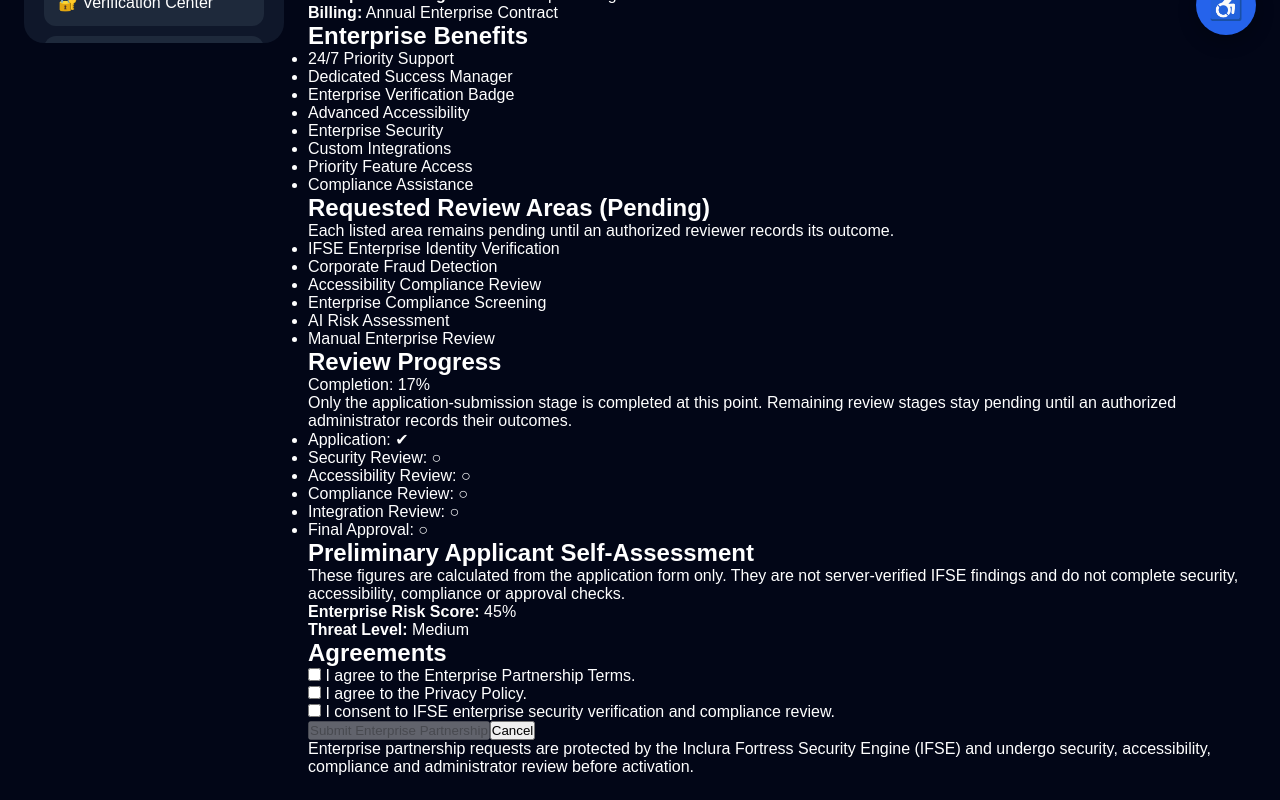
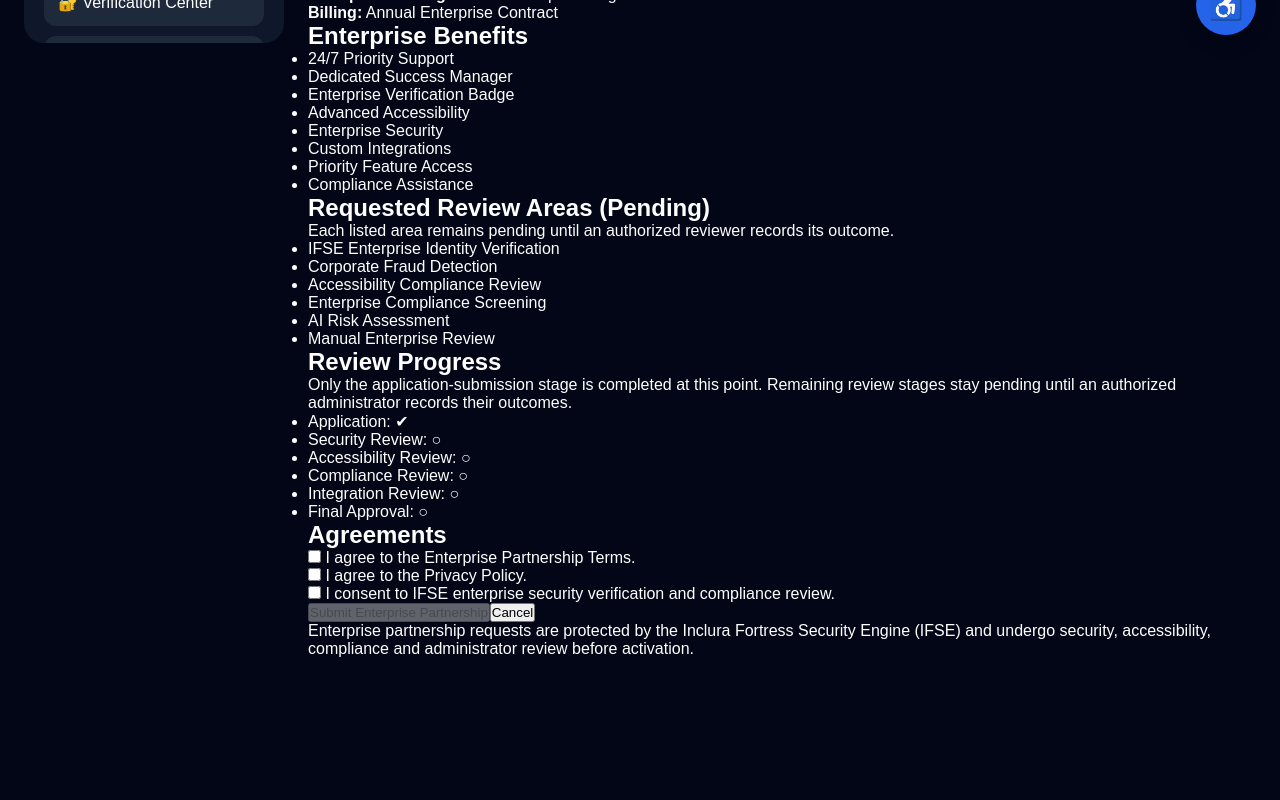
Before and after one commit to inclurah-png/inclura-web, a React (Vite) app: page /enterprise-partnership in a window 1280 px wide. Shown: the part 741-1541 px from the top of the page. After the commit the page ends 1423 px from the top, so only its background shows below. Built offline with nearby package versions, Linux system fonts and the light colour scheme; no server answers; the database is empty; sample sign-in values are in the browser's storage.

Commit message:
fix(partnerships): remove applicant-generated IFSE risk scores

```diff
--- a/src/pages/EnterprisePartnership.jsx
+++ b/src/pages/EnterprisePartnership.jsx
@@ -309,33 +309,7 @@ const [reviewProgress,
       );
 
     };
-        const enterpriseRiskScore =
-    calculateEnterpriseRisk();
-
-  const threatLevel =
-    enterpriseRiskScore >= 75
-      ? "High"
-      : enterpriseRiskScore >= 40
-      ? "Medium"
-      : "Low";
-
-  const ifseSecurityScore =
-100 - enterpriseRiskScore;
-
-const trustScore =
-enterpriseRiskScore >= 70
-?
-"Low"
-
-:
-enterpriseRiskScore >= 40
-?
-"Medium"
-
-:
-"High";
-
-    const handleSubmit =
+        const handleSubmit =
     async (e) => {
 
       e.preventDefault();
@@ -559,14 +533,6 @@ approvalStatus:
 
 contractStatus:
 "Inactive",
-
-              riskScore: enterpriseRiskScore,
-              riskScoreSource: "member_self_assessment",
-              threatLevel,
-              ifseSecurityScore,
-              ifseSecurityScoreSource: "member_self_assessment",
-              trustScore,
-              trustScoreSource: "member_self_assessment",
 
               createdAt:
                 serverTimestamp(),
@@ -1255,11 +1221,7 @@ serverTimestamp(),
 
             </h2>
 
-            <p>
 
-              Completion: {getReviewPercentage()}%
-
-            </p>
 
             <p>Only the application-submission stage is completed at this point. Remaining review stages stay pending until an authorized administrator records their outcomes.</p>
 
@@ -1311,40 +1273,7 @@ serverTimestamp(),
 
           </section>
 
-          <section className="enterprise-risk">
 
-            <h2>
-
-              Preliminary Applicant Self-Assessment
-
-            </h2>
-            <p>These figures are calculated from the application form only. They are not server-verified IFSE findings and do not complete security, accessibility, compliance or approval checks.</p>
-
-            <p>
-
-              <strong>
-
-                Enterprise Risk Score:
-
-              </strong>{" "}
-
-              {enterpriseRiskScore}%
-
-            </p>
-
-            <p>
-
-              <strong>
-
-                Threat Level:
-
-              </strong>{" "}
-
-              {threatLevel}
-
-            </p>
-
-          </section>
 
           <section className="enterprise-agreements">
 
```
